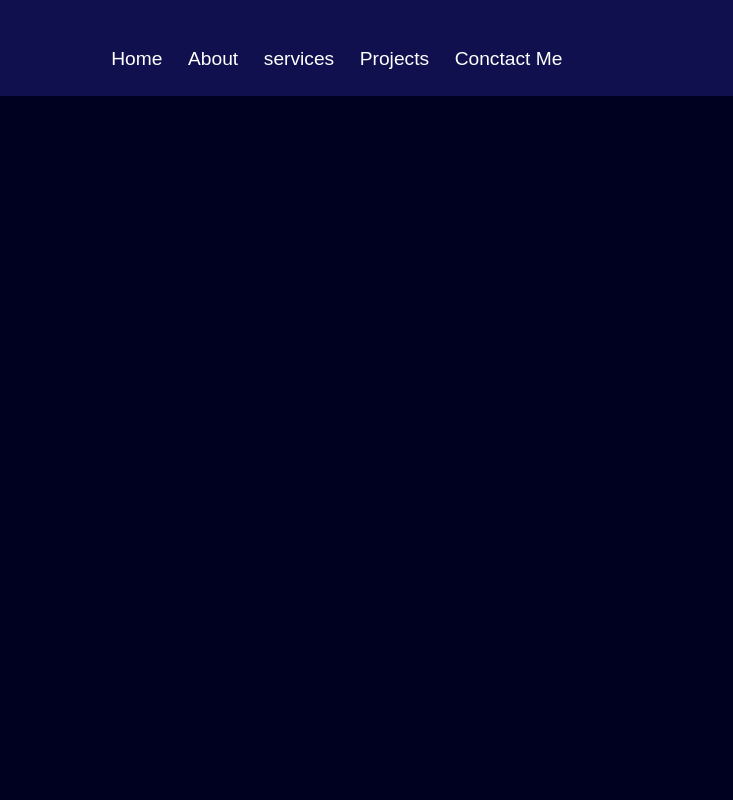
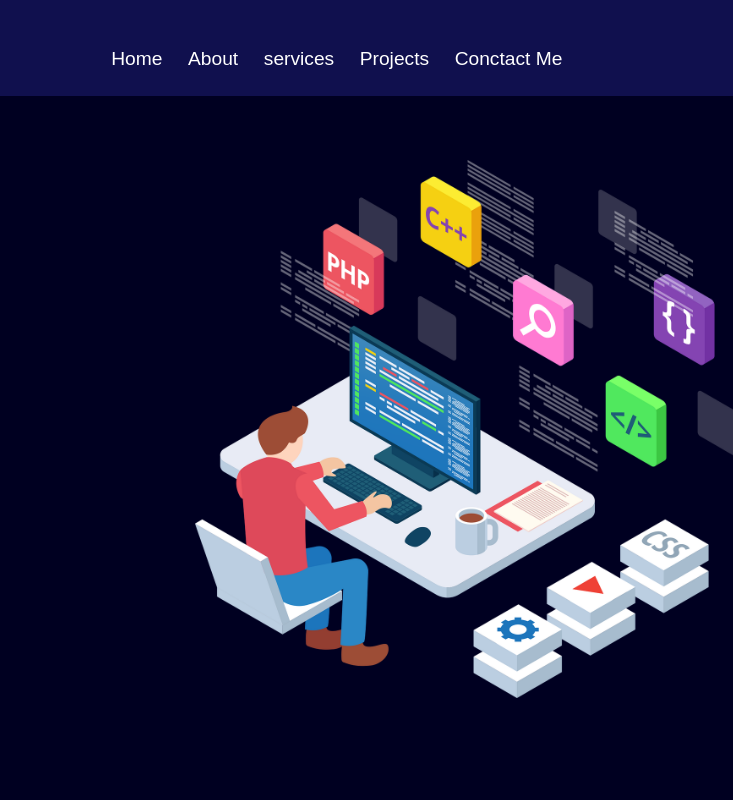
Before and after one commit to Arjitjain16/Portfolio-website, a plain HTML site: page index.html in a window 1280 px wide. Shown: the top 800 px of the page, 547-1280 px from the left. Drawn offline with nearby package versions, Linux system fonts and the light colour scheme; a web font is replaced by a local one.

Commit message:
Update index.html

```diff
--- a/index.html
+++ b/index.html
@@ -45,7 +45,7 @@
             </div>
             <div class="right">
                 <div class="image">
-                    <img src="Portfolio 1/images/development-4536630_1280.png" alt="">
+                    <img src="Portfolio 1/development-4536630_1280.png" alt="">
                 </div>
             </div>
         </div>
```
